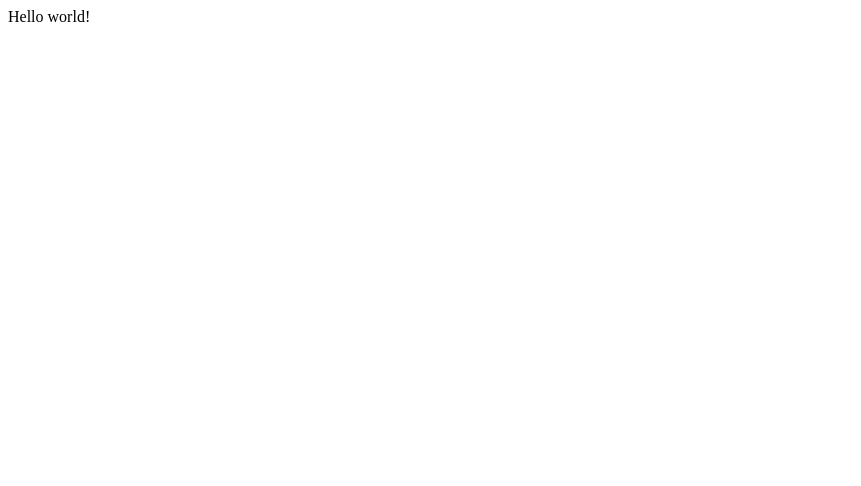
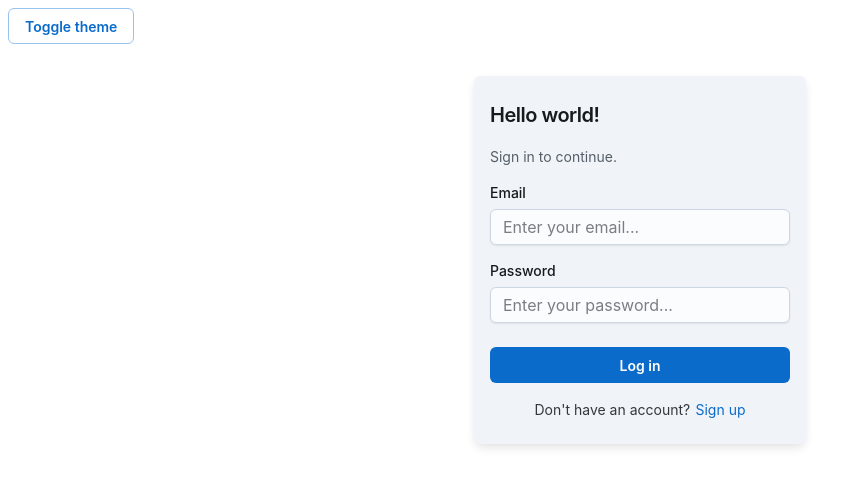
Before and after one commit to Slayare/adventure-frontend, a React app: page / in a window 1280 px wide. Shown: the top 486 px of the page, without its empty margins (0-861 px from the left). Built offline with nearby package versions, Linux system fonts and the light colour scheme.

Commit message:
Introduce base login form with MUI joy

```diff
--- a/package.json
+++ b/package.json
@@ -21,6 +21,7 @@
     "@emotion/styled": "^11.11.5",
     "@fontsource/inter": "^5.0.18",
     "@mui/joy": "^5.0.0-beta.36",
+    "@testing-library/user-event": "^14.5.2",
     "jest": "^29.5.0",
     "jest-resolve": "^27.4.2",
     "react": "^18.2.0",
@@ -30,10 +31,12 @@
     "@babel/core": "^7.24.4",
     "@babel/preset-env": "^7.24.4",
     "@babel/preset-react": "^7.24.1",
+    "@babel/preset-typescript": "^7.24.1",
     "@eslint/js": "^9.1.1",
     "@pmmmwh/react-refresh-webpack-plugin": "^0.5.11",
     "@testing-library/jest-dom": "^6.4.2",
     "@testing-library/react": "^15.0.4",
+    "@testing-library/react-hooks": "^8.0.1",
     "@types/jest": "^29.5.12",
     "@types/react": "^18.2.79",
     "@types/react-dom": "^18.2.25",
@@ -47,6 +50,7 @@
     "jest-environment-jsdom": "^29.7.0",
     "react-refresh": "^0.14.0",
     "react-refresh-webpack-plugin": "^0.1.0",
+    "ts-jest": "^29.1.2",
     "ts-loader": "^9.5.1",
     "typescript": "^5.4.5",
     "typescript-eslint": "^7.7.1",
--- a/src/components/App/App.tsx
+++ b/src/components/App/App.tsx
@@ -1,7 +1,62 @@
+import Button from "@mui/joy/Button";
+import FormControl from "@mui/joy/FormControl";
+import FormLabel from "@mui/joy/FormLabel";
+import Input from "@mui/joy/Input";
+import Link from "@mui/joy/Link";
+import Sheet from "@mui/joy/Sheet";
+import { CssVarsProvider } from "@mui/joy/styles";
+import Typography from "@mui/joy/Typography";
+
+import { DarkModeToggle } from "@/utils/DarkModeToggle";
+
 import React from "react";
 
 const App = () => {
-  return <div>Hello world!</div>;
+  return (
+    <CssVarsProvider>
+      <DarkModeToggle />
+      <Sheet
+        sx={{
+          width: 300,
+          mx: "auto",
+          my: 4,
+          py: 3,
+          px: 2,
+          display: "flex",
+          flexDirection: "column",
+          gap: 2,
+          borderRadius: "sm",
+          boxShadow: "md",
+        }}
+        variant="soft"
+      >
+        <Typography level="h4" component="h1">
+          Hello world!
+        </Typography>
+        <Typography level="body-sm">Sign in to continue.</Typography>
+        <FormControl>
+          <FormLabel>Email</FormLabel>
+          <Input name="email" type="email" placeholder="Enter your email..." />
+        </FormControl>
+        <FormControl>
+          <FormLabel>Password</FormLabel>
+          <Input
+            name="password"
+            type="password"
+            placeholder="Enter your password..."
+          />
+        </FormControl>
+        <Button sx={{ mt: 1 }}>Log in</Button>
+        <Typography
+          endDecorator={<Link href="/sign-up">Sign up</Link>}
+          fontSize="sm"
+          sx={{ alignSelf: "center" }}
+        >
+          Don't have an account?
+        </Typography>
+      </Sheet>
+    </CssVarsProvider>
+  );
 };
 
 export default App;
--- /dev/null
+++ b/src/hooks/useToggleMode/index.ts
@@ -0,0 +1 @@
+export { default as useToggleMode } from "./useToggleMode";
--- /dev/null
+++ b/src/hooks/useToggleMode/useToggleMode.ts
@@ -0,0 +1,11 @@
+import { useColorScheme } from "@mui/joy/styles";
+
+const useToggleMode = () => {
+  const { mode, setMode } = useColorScheme();
+
+  return () => {
+    setMode(mode === "light" ? "dark" : "light");
+  };
+};
+
+export default useToggleMode;
--- /dev/null
+++ b/src/utils/DarkModeToggle/DarkModeToggle.tsx
@@ -0,0 +1,25 @@
+import { useState, useEffect } from "react";
+import Button from "@mui/joy/Button";
+
+import { useToggleMode } from "@/hooks/useToggleMode";
+
+const DarkModeToggle = () => {
+  const [mounted, setMounted] = useState(false);
+  const toggleMode = useToggleMode();
+
+  useEffect(() => {
+    setMounted(true);
+  }, []);
+
+  if (!mounted) {
+    return null;
+  }
+
+  return (
+    <Button variant="outlined" onClick={toggleMode}>
+      Toggle theme
+    </Button>
+  );
+};
+
+export default DarkModeToggle;
--- /dev/null
+++ b/src/utils/DarkModeToggle/index.ts
@@ -0,0 +1 @@
+export { default as DarkModeToggle } from "./DarkModeToggle";
```
Also changed, not shown: jest.config.js (+10 -0 lines), support/setupTests.js (+14 -0 lines), 2 other files (tests, documents, lock files or other folders).
